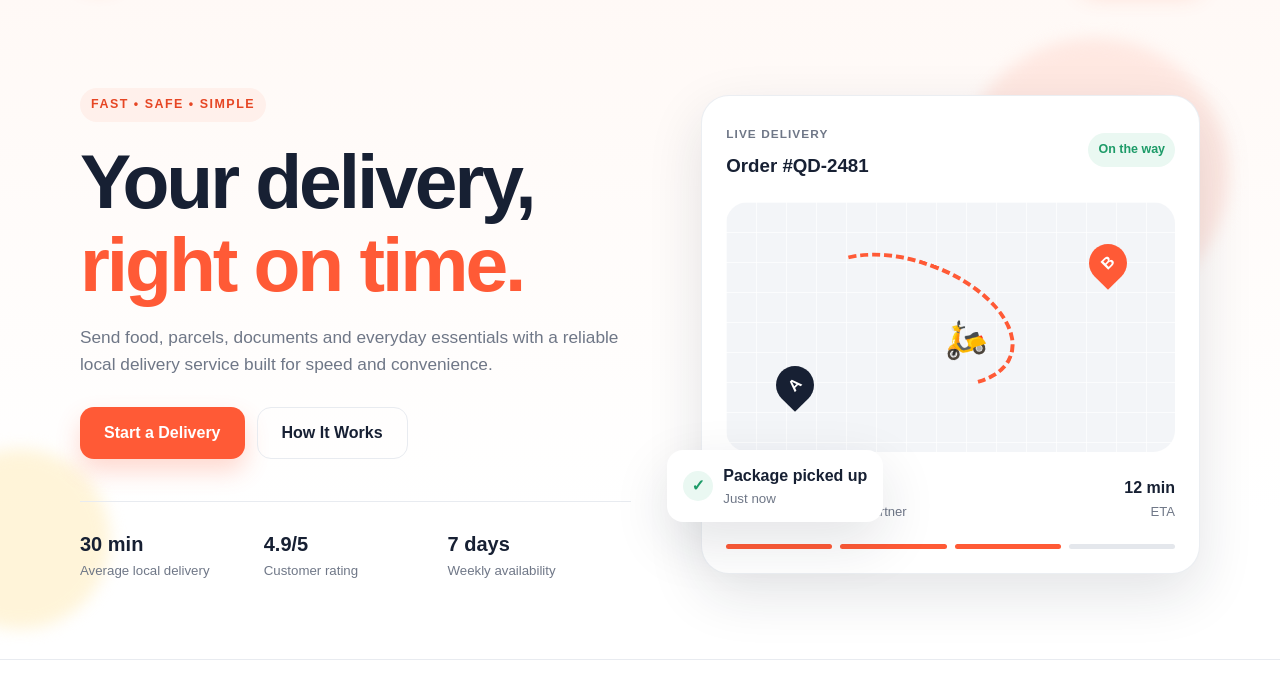
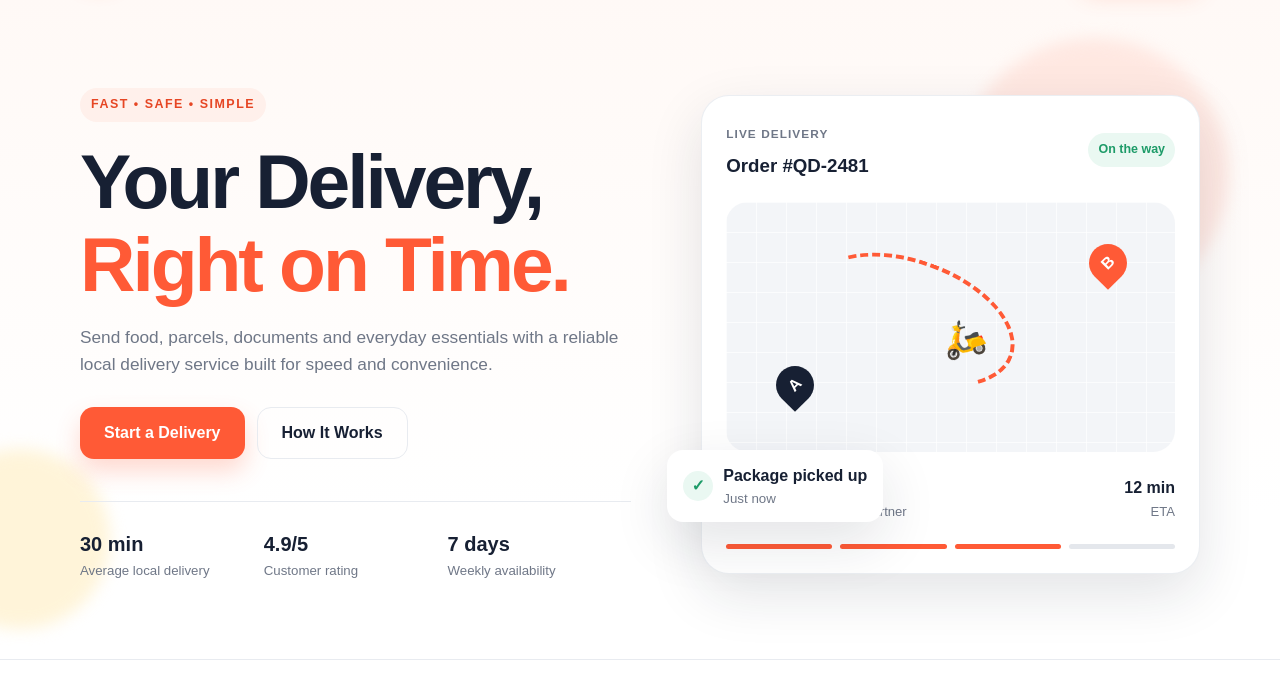
Before and after one commit to Azam-Rizath007/Capston_Devops_Pproject, a plain HTML site: page index.html in a window 1280 px wide. Shown: the part 79-770 px from the top of the page. Drawn offline with Linux system fonts and the light colour scheme.

Commit message:
Update some letters to Uppercast

```diff
--- a/index.html
+++ b/index.html
@@ -39,7 +39,7 @@
       <div class="container hero-grid">
         <div class="hero-copy">
           <span class="eyebrow">FAST • SAFE • SIMPLE</span>
-          <h1>Your delivery, <span>right on time.</span></h1>
+          <h1>Your Delivery, <span>Right on Time.</span></h1>
           <p>
             Send food, parcels, documents and everyday essentials with a
             reliable local delivery service built for speed and convenience.
```
Also changed, not shown: Jenkinnsfile.txt (deleted).
